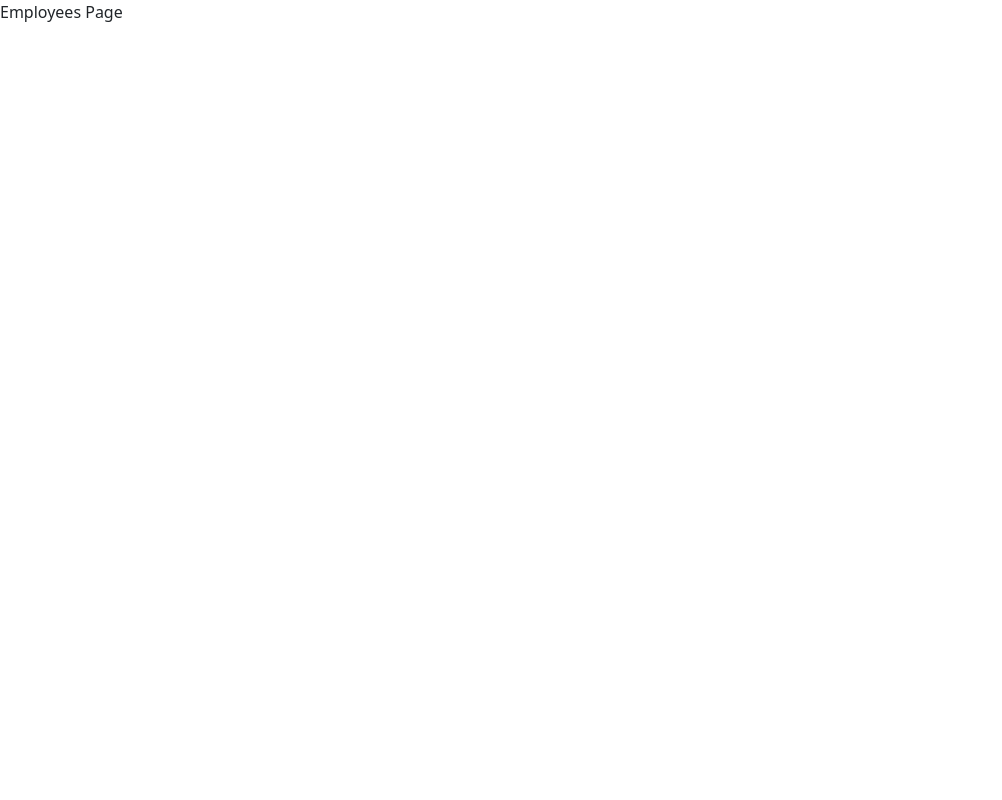
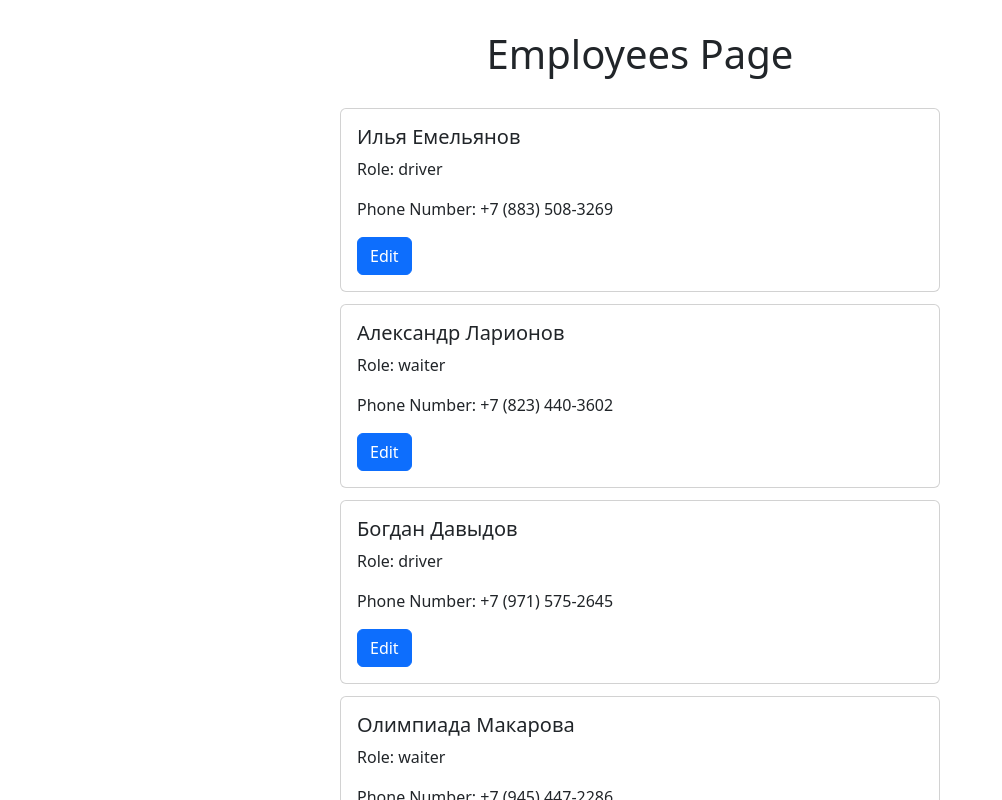
Before and after one commit to ya-nastia/test-task-pizza-soft, a React (Create React App) app: page / in a window 1280 px wide. Shown: the top 800 px of the page, without its empty margins (0-1002 px from the left). Built offline with nearby package versions, Linux system fonts and the light colour scheme.

Commit message:
implemented employees rendering logic at the employees page

```diff
--- a/package.json
+++ b/package.json
@@ -16,6 +16,7 @@
     "react-router-dom": "^6.16.0",
     "react-scripts": "5.0.1",
     "redux": "^4.2.1",
+    "sass": "^1.69.2",
     "typescript": "^4.9.5",
     "web-vitals": "^2.1.4"
   },
--- /dev/null
+++ b/src/pages/EmployeesPage/EmployeesPage.scss
@@ -0,0 +1,15 @@
+.employees-page {
+  h1 {
+    margin: 30px 0;
+    text-align: center;
+  }
+
+  .employees-list {
+    display: flex;
+    flex-direction: column;
+    gap: 12px;
+
+    margin: 0 auto;
+    max-width: 600px;
+  }
+}
--- a/src/pages/EmployeesPage/EmployeesPage.tsx
+++ b/src/pages/EmployeesPage/EmployeesPage.tsx
@@ -1,8 +1,31 @@
 import React from "react";
+import { useSelector } from "react-redux";
+import { selectEmployees } from "../../store/employees-selectors";
+import EmployeeCard from "../../components/EmployeeCard/EmployeeCard";
+import './EmployeesPage.scss';
+
 
 const EmployeesPage: React.FC = () => {
+  const employees = useSelector(selectEmployees);
+
   return (
-    <div>Employees Page</div>
+    <div className="employees-page">
+      <h1>Employees Page</h1>
+      <div className="employees-list">
+        {
+          employees.map(employee => {
+            return (
+              <EmployeeCard
+                key={employee.id}
+                name={employee.name}
+                role={employee.role}
+                phone={employee.phone}
+              />
+            )
+          })
+        }
+      </div>
+    </div>
   )
 };
 
```
Also changed, not shown: 1 other file (tests, documents, lock files or other folders).
